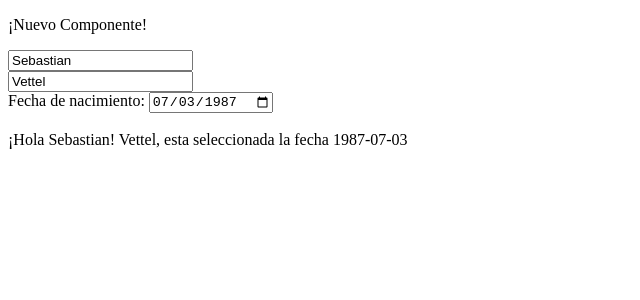
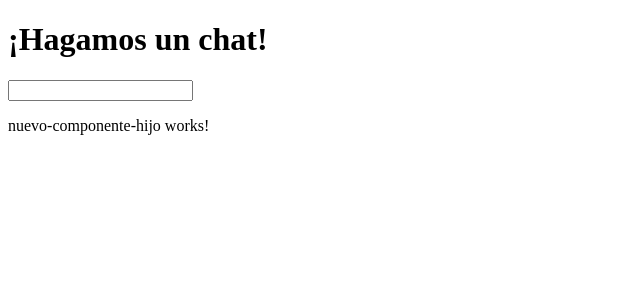
Before and after one commit to daesnorey/alz-angular-lab, an Angular app: page / in a window 1280 px wide. Shown: the top 300 px of the page, without its empty margins (0-640 px from the left). Built offline with nearby package versions, Linux system fonts and the light colour scheme.

Commit message:
Por fin se crea chat ^-^

```diff
--- a/src/app/app.component.html
+++ b/src/app/app.component.html
@@ -7,7 +7,15 @@
  (changeName)="changeNamePatern($event)"
  (changeLastName)="changeLastNamePatern($event)"
  (changeDate)="changeDatePatern($event)"
+ (mensajeRecibido)="adicionarMensajes($event)"
   >
 </app-nuevo-componente>
+<app-nuevo-componente-hijo
+[arregloMensajesMostrar]="arregloMensajes"
+>
+</app-nuevo-componente-hijo>
 <br><br>
+
+<!--
 ¡Hola {{nombreComponentPadre}}! {{apellidoComponentPadre}}, esta seleccionada la fecha {{fechaNacimientoComponentPadre}}
+-->
--- a/src/app/app.component.ts
+++ b/src/app/app.component.ts
@@ -11,6 +11,12 @@ export class AppComponent {
   public nombreComponentPadre?: string = "Sebastian";
   public apellidoComponentPadre?: string = "Vettel";
   public fechaNacimientoComponentPadre?: string = "1987-07-03";
+  public arregloMensajes?: string[]=[];
+
+  public adicionarMensajes(value:string){
+    this.arregloMensajes?.push(value)
+    console.log("Mensaje adicionado al arreglo "+value)
+  }
 
   //Se crea un función donde se le da funcionalidad al evento
   public changeNamePatern(value: string){
--- a/src/app/app.module.ts
+++ b/src/app/app.module.ts
@@ -4,11 +4,13 @@ import { BrowserModule } from '@angular/platform-browser';
 
 import { AppComponent } from './app.component';
 import { NuevoComponenteComponent } from './nuevo-componente/nuevo-componente.component';
+import { NuevoComponenteHijoComponent } from './nuevo-componente-hijo/nuevo-componente-hijo.component';
 
 @NgModule({
   declarations: [
     AppComponent,
-    NuevoComponenteComponent
+    NuevoComponenteComponent,
+    NuevoComponenteHijoComponent
   ],
   imports: [
     BrowserModule,
--- /dev/null
+++ b/src/app/nuevo-componente-hijo/nuevo-componente-hijo.component.html
@@ -0,0 +1,4 @@
+<p>nuevo-componente-hijo works!</p>
+<p *ngFor="let listaMensajes of arregloMensajesMostrar">
+    {{listaMensajes}}
+</p>
--- /dev/null
+++ b/src/app/nuevo-componente-hijo/nuevo-componente-hijo.component.ts
@@ -0,0 +1,16 @@
+import { Component, OnInit, Input } from '@angular/core';
+
+@Component({
+  selector: 'app-nuevo-componente-hijo',
+  templateUrl: './nuevo-componente-hijo.component.html',
+  styleUrls: ['./nuevo-componente-hijo.component.css']
+})
+export class NuevoComponenteHijoComponent implements OnInit {
+  @Input() public arregloMensajesMostrar?: string[];
+
+  constructor() { }
+
+  ngOnInit(): void {
+  }
+
+}
--- a/src/app/nuevo-componente/nuevo-componente.component.html
+++ b/src/app/nuevo-componente/nuevo-componente.component.html
@@ -1,10 +1,14 @@
-<p>¡Nuevo Componente!</p>
+<!-- <p>¡Nuevo Componente!</p>
 <input placeholder="Nombre" type="text" [(ngModel)]="nombreComponentHijo" (input)="executeChangeName($event)">
 <br>
 <input placeholder="Apellido" type="text" [(ngModel)]="apellidoComponentHijo" (input)="executeChangeLastName($event)">
 <br>
 <label>Fecha de nacimiento: </label>
 <input type="date" [(ngModel)]="fechaNacimientoComponentHijo" (input)="executeChangeDate($event)">
-<!--
 <p>Bienvenido {{nombreComponentHijo}} {{apellidoComponentHijo}}</p> {{fechaNacimientoComponentHijo}}
 -->
+<h1>¡Hagamos un chat!</h1>
+<form (submit)="enviarMensaje()">
+<input type="text" name="txt_chat" [(ngModel)]="mensajeEscrito">
+</form>
+{{mensajeEscrito}}
--- a/src/app/nuevo-componente/nuevo-componente.component.ts
+++ b/src/app/nuevo-componente/nuevo-componente.component.ts
@@ -10,19 +10,27 @@ export class NuevoComponenteComponent implements OnInit {
   @Input() public nombreComponentHijo?: string;
   @Input() public apellidoComponentHijo?: string;
   @Input() public fechaNacimientoComponentHijo?: string;
+  @Input() public mensajeEscrito?: string;
 
   // Se crea variable que va ser igual a un evento
   @Output() public changeName!: EventEmitter<string>;
   @Output() public changeLastName!: EventEmitter<string>;
   @Output() public changeDate!: EventEmitter<string>;
+  @Output() public mensajeRecibido!:  EventEmitter<string>;
 
   //Se debe crear un constructor donde se realiza una instancia de la variale creada
   constructor() {
     this.changeName = new EventEmitter();
     this.changeLastName = new EventEmitter();
     this.changeDate = new EventEmitter();
+    this.mensajeRecibido = new EventEmitter();
   }
 
+  public enviarMensaje(){
+    this.mensajeRecibido.next(this.mensajeEscrito);
+    console.log("Aca escribi: " + this.mensajeEscrito)
+    this.mensajeEscrito = "";
+  }
   //Se crea un función donde se le da funcionalidad al evento
   public executeChangeName(ev:any){
     this.changeName.next(ev.target.value);
```
Also changed, not shown: src/app/nuevo-componente-hijo/nuevo-componente-hijo.component.css (added), 1 other file (tests, documents, lock files or other folders).
